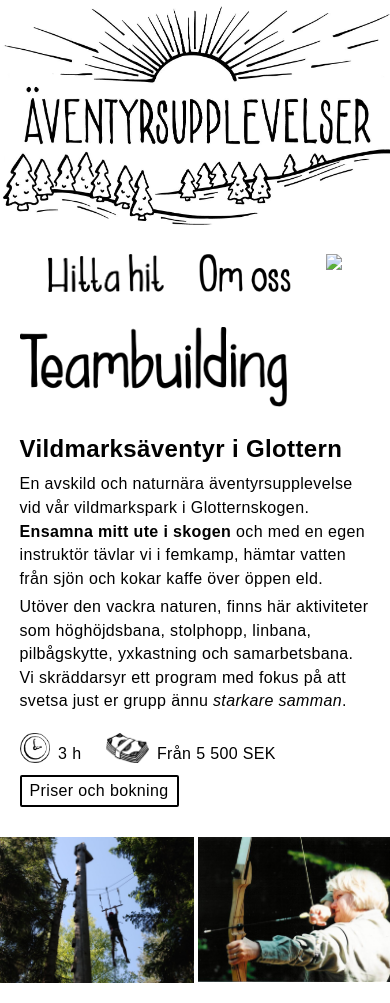
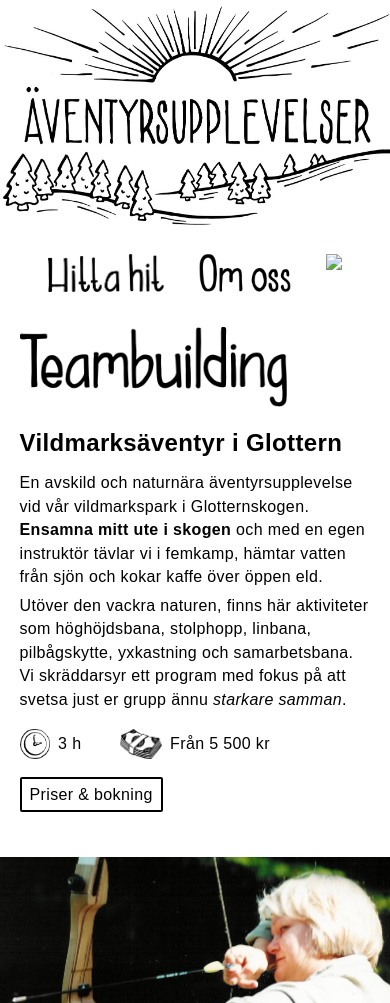
Before and after one commit to aventyrsupplevelser/aventyrsupplevelser.github.io, a Jekyll site: the page built from teambuildingnew.markdown, in a window 390 px wide. Shown: the top 1003 px of the page. Built offline with Jekyll 4.4.1, drawn with Linux system fonts in a browser that asks for light colours; some of the changed text lies outside the part shown; grey boxes are pictures that could not be loaded.

Commit message:
new teamb try

```diff
--- a/_layouts/defaultnew.html
+++ b/_layouts/defaultnew.html
@@ -265,6 +265,20 @@
 				border: none;
 			}
 
+			.paddelinfo {
+				margin: 20px 0px 5px 0px;
+			}
+
+			.paddelinfo a {
+				border: solid 2px;
+				padding: 5px 10px;
+				border-radius: 2px;
+			}
+
+			.paddelinfo a:hover {
+				border: dashed 2px;
+			}
+
 			#pristabell a {
 				border: none;
 			}
@@ -443,27 +457,52 @@
 					margin: 0 auto;
 				}
 
+
 				.pakettext {
 					width: 75vw;
 					margin: 0 auto;
-					padding: 30px 0px;
+					padding: 30px 0px 80px;
 				}
 
 				.paketmedia {
-					width: 75vw;
+					width: 100vw;
 					grid-template-columns: 1fr 1fr 1fr 1fr;
 					margin: 0 auto;
 				}
 
+				#annat {
+					display: flex;
+					flex-direction: column;
+					margin: 0 auto;
+					padding-top: 40px;
+				}
 
+				#annat > div {
+					flex-direction: column;
+				}
 
-				#pristabell{
-					width: 100vw;
+				#annat > div:nth-child(even) {
+					flex-direction: column;
+				}
+
+				#annat > div > div {
+					width: 75vw;
+					padding: 0px 0px 15px 0px;
+				}
+
+				#annat img {
+					height: 200px;
+					object-fit: cover;
+				}
+
+				#pristabell {
+					width: 90vw;
+					margin: 0 auto;
 				}
 
 			}
 
-			@media (max-width: 950px) {
+			@media (max-width: 820px) {
 
 				.paketmedia {
 					display: flex;
@@ -473,6 +512,8 @@
 
 				.paketmedia img {
 					width: 49.7vw;
+					height: calc(80px + 20vw);
+					object-fit: cover;
 				}
 
 				.paketmedia > a:nth-child(n+3) {
@@ -480,7 +521,6 @@
 				}
 
 			}
-
 
 			@media (max-width: 800px) {
 
@@ -530,7 +570,15 @@
 
 				.pakettext {
 					width: 85vw;
-					padding: 30px 0px;
+					padding: 10px 0px 70px;
+				}
+
+				#annat {
+					padding-top: 40px;
+				}
+
+				#annat > div > div {
+					width: 85vw;
 				}
 
 				#footer {
@@ -582,6 +630,10 @@
 					padding-bottom: 1.5vw;
 				}
 
+				#everything {
+					font-size: 16px;
+				}
+
 				#everything > img {
 					width: calc(150px + 30vw);
 					margin: 25px 0vw 0px 5vw;
@@ -589,38 +641,97 @@
 
 				.paket {
 					padding-top: 0px;
+					padding-bottom: calc(20px);
+				}
+
+				.paket h2 {
+					line-height: 1.35em;
 				}
 
 				.pakettext {
 					width: 90vw;
-					font-size: 16px;
 					line-height: 1.47em;
+					padding-bottom: 50px;
 				}
 
-				.paketinfo {
-					flex-wrap: wrap;
+				.paketmedia img {
+					object-fit: fill;
 				}
 
 				.paketinfo img {
 					height: 30px;
 					padding-right: 8px;
-					margin-bottom: 12px;
 				}
 
 				.paketinfo > div {
-					padding-right: 25px;
+					padding-right: 22px;
 				}
 
 				.paketinfo a {
+					width: min-content;
+					height: min-content;
 					padding: 4px 8px;
-					line-height: 1.3em;
-					text-align: left;
-					height: min-content;
+				}
+
+				.paddelinfo {
+					margin: 15px 0px 5px 0px;
+				}
+
+				.paddelinfo a {
+					border: solid 2px;
+					padding: 4px 8px;
+				}
+
+				.paddelinfo a:hover {
+					border: dashed 2px;
+				}
+
+				#annat > div > div {
+					width: 100vw;
+				}
+
+				.annattext {
+					width: 90vw !important;
+				}
+
+				.annatmedia img {
+					width: 100vw;
+				}
+
+				.annatmedia img:nth-child(even) {
+					display: none;
+				}
+
+
+
+			}
+
+			@media (max-width: 430px) {
+
+				.paketinfo {
+					display: grid;
+					grid-template-columns: 100px 70vw;
+					grid-template-rows: 65px 40px;
+					padding-top: 0px;
+					grid-row-gap: 0px;
+				}
+
+				.pakettext {
+					padding: 20px 0px 40px;
+				}
+
+				.paketmedia img {
+					width: 100vw;
+					object-fit: cover;
+					height: calc(120px + 20vw);;
+				}
+
+				.paketmedia > a:nth-child(n+2) {
+					display: none;
 				}
 
 
 			}
-
 </style>
 </head>
 <body>
--- a/teambuildingnew.markdown
+++ b/teambuildingnew.markdown
@@ -21,14 +21,14 @@ layout: defaultnew
 			</div>
 			<div>
 				<img src="/images/money2.png">
-				Från&nbsp;5&nbsp;500&nbsp;SEK
+				Från&nbsp;5&nbsp;500&nbsp;kr
 			</div>
-			<a href="#pristabell" >Priser&nbsp;och&nbsp;bokning</a>
+			<a href="#pristabell" >Priser&nbsp;&&nbsp;bokning</a>
 		</div>
 	</div>
 	<div class="paketmedia">
+		    <a href="/images/pilbage.jpg"><img src="/images/pilbage.jpg"></a>
 			<a href="/images/stolphang.jpg"><img src="/images/stolphang.jpg"></a>
-		    <a href="/images/pilbage.jpg"><img src="/images/pilbage.jpg"></a>
 			<a href="/images/solitar.jpg"><img src="/images/solitar.jpg"></a>
 			<a href="/images/rodd.jpg"><img src="/images/rodd.jpg"></a>
 	</div>
@@ -48,9 +48,9 @@ layout: defaultnew
 				</div>
 				<div>
 					<img src="/images/money2.png">
-					Från&nbsp;4&nbsp;000&nbsp;SEK
+					Från&nbsp;4&nbsp;000&nbsp;kr
 				</div>
-				<a href="#pristabell">Priser&nbsp;och&nbsp;bokning</a>
+				<a href="#pristabell">Priser&nbsp;&&nbsp;bokning</a>
 			</div>
 	</div>
 	<div class="paketmedia">
@@ -75,16 +75,16 @@ layout: defaultnew
 				</div>
 				<div >
 					<img src="/images/money2.png">
-					Från&nbsp;5&nbsp;000&nbsp;SEK
+					Från&nbsp;5&nbsp;000&nbsp;kr
 				</div>
-				<a href="#pristabell">Priser&nbsp;och<br class="narrowbr">&nbsp;bokning</a>
+				<a href="#pristabell">Priser&nbsp;&&nbsp;bokning</a>
 			</div>
 		</div>
 		<div class="paketmedia">
-					<a href="/images/elden.jpg"><img src="/images/elden.jpg"></a>
+					<a href="/images/glodvandring.jpg"><img src="/images/glodvandring.jpg"></a>
 					<a href="/images/glas.jpg"><img src="/images/glas.jpg"></a>
 					<a href="/images/halsbryt.jpg"><img src="/images/halsbryt.jpg"></a>
-					<a href="/images/glodvandring.jpg"><img src="/images/glodvandring.jpg"></a>
+					<a href="/images/elden.jpg"><img src="/images/elden.jpg"></a>
 		</div>
 </div>
 <div class="paket">
@@ -95,13 +95,13 @@ layout: defaultnew
 			Det ligger alltid kanoter vid Sörsjön och Glottern, men vi kan också hjälpa er transportera dem ut dit ni vill paddla. Vi har både kanadensare (öppna kanoter) och kajaker (stängda) till&nbsp;uthyrning.
 			<br>
 			Vi anordnar även <strong>paddlingskurser</strong> eller paddlingar med&nbsp;guide!
-			<div class="paketinfo">
-			<a href="#kanot">Priser&nbsp;och&nbsp;bokning</a>
+			<div class="paddelinfo">
+			<a href="#kanot">Priser&nbsp;&&nbsp;bokning</a>
 			</div>
 	</div>
 	<div class="paketmedia">
+			<a href="/images/paddlinggrabbar.jpg"><img style="object-position: 50% 100%;" src="/images/paddlinggrabbar.jpg"></a>
 			<a href="/images/kajak.jpg"><img src="/images/kajak.jpg"></a>
-			<a href="/images/paddlinggrabbar.jpg"><img src="/images/paddlinggrabbar.jpg"></a>
 			<a href="/images/kajakvatten.jpg"><img src="/images/kajakvatten.jpg"></a>
 			<a href="/images/kanothyra.jpg"><img src="/images/kanothyra.jpg"></a>
 	</div>
@@ -123,11 +123,11 @@ layout: defaultnew
 		<div>
 			<div class="annattext">
 				<h3>Klippklättring</h3>
-				Vi arrangerar klätterdagar och prova på-arrangemang vid klätterparadiset Ågelsjön. Nästa tillfälle är 28 juni 2020. Priset är 1100&nbsp;SEK per person för 6&nbsp;timmar (10.00&nbsp;–&nbsp;16.00).
+				Vi arrangerar klätterdagar och prova på-arrangemang vid klätterparadiset Ågelsjön. Nästa tillfälle är 28 juni 2020. Priset är 1100&nbsp;kr per person för 6&nbsp;timmar (10.00&nbsp;–&nbsp;16.00).
 			</div>
 			<div class="annatmedia">
-				<img src="/images/klattringuppe.jpg">
-				<img src="/images/klippklattring.jpg">
+				<img style="object-position: 50% 00%;" src="/images/klippklattring.jpg">
+				<img style="object-position: 50% 00%;" src="/images/klattringuppe.jpg">
 			</div>
 		</div>
 
@@ -137,8 +137,8 @@ layout: defaultnew
 				Med tunnor, rep och brädor ska ni i lag konstruera en egen farkost. När startskottet går gäller det att komma först i mål – utan att lagmedlemmarna hamnar i&nbsp;vattnet!
 			</div>
 			<div class="annatmedia">
-				<img src="/images/flottregatta.jpg">
-				<img src="/images/flottesjosatt.jpg">
+				<img style="object-position: 50% 85%;" src="/images/flottesjosatt.jpg">
+				<img style="object-position: 50% 00%;" src="/images/flottregatta.jpg">
 			</div>
 		</div>
 
@@ -148,8 +148,8 @@ layout: defaultnew
 				En lådbil ska formas med hjälp av hjul, axlar, muttrar och plywood. Vi ger tips till en person i varje grupp som får ansvaret att vidareförmedla till&nbsp;gruppmedlemmarna.
 			</div>
 			<div class="annatmedia">
-				<img src="/images/ladbilsrace.jpg">
-				<img src="/images/ladbilassembly.jpg">
+				<img style="object-position: 50% 00%;" src="/images/ladbilsrace.jpg">
+				<img style="object-position: 50% 100%;" src="/images/ladbilassembly.jpg">
 			</div>
 		</div>
 
@@ -168,34 +168,34 @@ layout: defaultnew
 		<tr>
 			<td><a href="#sorsjonsaventyrspark">Sörsjöns Äventyrspark</a></td>
 			<td>2.5 h</td>
-			<td>4 000 SEK</td>
-			<td>400 SEK exkl. moms</td>
-			<td>400 SEK</td>
-			<td>300 SEK</td>
+			<td>4 000 kr</td>
+			<td>400 kr exkl. moms</td>
+			<td>400 kr</td>
+			<td>300 kr</td>
 		</tr>
 		<tr>
 			<td><a href="#aventyriglottern">Äventyr i Glottern</a></td>
 			<td>3 h</td>
-			<td>5 500 SEK</td>
-			<td>550 SEK exkl. moms</td>
-			<td>550 SEK</td>
-			<td>400 SEK</td>
+			<td>5 500 kr</td>
+			<td>550 kr exkl. moms</td>
+			<td>550 kr</td>
+			<td>400 kr</td>
 		</tr>
 		<tr>
 			<td><a href="#teambuilding">Teambuilding</a></td>
 			<td>2 h</td>
-			<td>4 000 SEK</td>
-			<td>400 SEK exkl. moms</td>
-			<td>400 SEK</td>
-			<td>250 SEK</td>
+			<td>4 000 kr</td>
+			<td>400 kr exkl. moms</td>
+			<td>400 kr</td>
+			<td>250 kr</td>
 		</tr>
 		<tr>
 			<td><a href="#glodvandring">Glödvandring</a></td>
 			<td>1.5 h</td>
-			<td>5 000 SEK</td>
-			<td>450 SEK exkl. moms</td>
-			<td> 450 SEK</td>
-			<td>450 SEK</td>
+			<td>5 000 kr</td>
+			<td>450 kr exkl. moms</td>
+			<td> 450 kr</td>
+			<td>450 kr</td>
 		</tr>
 	</table>
 	<table class="mobiltable">
@@ -210,34 +210,34 @@ layout: defaultnew
 		<tr>
 			<td><a href="#sorsjonsaventyrspark">Sörsjöns Äventyrspark</a></td>
 			<td>2.5 h</td>
-			<td>4 000 SEK</td>
-			<td>400 SEK</td>
-			<td>400 SEK</td>
-			<td>300 SEK</td>
+			<td>4 000 kr</td>
+			<td>400 kr</td>
+			<td>400 kr</td>
+			<td>300 kr</td>
 		</tr>
 		<tr>
 			<td><a href="#aventyriglottern">Äventyr i Glottern</a></td>
 			<td>3 h</td>
-			<td>5 500 SEK</td>
-			<td>550 SEK</td>
-			<td>550 SEK</td>
-			<td>400 SEK</td>
+			<td>5 500 kr</td>
+			<td>550 kr</td>
+			<td>550 kr</td>
+			<td>400 kr</td>
 		</tr>
 		<tr>
 			<td><a href="#teambuilding">Teambuilding</a></td>
 			<td>2 h</td>
-			<td>4 000 SEK</td>
-			<td>400 SEK</td>
-			<td>400 SEK</td>
-			<td>250 SEK</td>
+			<td>4 000 kr</td>
+			<td>400 kr</td>
+			<td>400 kr</td>
+			<td>250 kr</td>
 		</tr>
 		<tr>
 			<td><a href="#glodvandring">Glödvandring</a></td>
 			<td>1.5 h</td>
-			<td>5 000 SEK</td>
-			<td>450 SEK</td>
-			<td> 450 SEK</td>
-			<td>450 SEK</td>
+			<td>5 000 kr</td>
+			<td>450 kr</td>
+			<td> 450 kr</td>
+			<td>450 kr</td>
 		</tr>
 	</table>
 	<p style="display:inline-block;">
@@ -256,13 +256,13 @@ layout: defaultnew
 				</tr>
 				<tr>
 					<td>Kanadensare</td>
-					<td>300 SEK</td>
-					<td>1000 SEK</td>
+					<td>300 kr</td>
+					<td>1000 kr</td>
 				</tr>
 				<tr>
 					<td>Kajak</td>
-					<td>350 SEK</td>
-					<td>1000 SEK</td>
+					<td>350 kr</td>
+					<td>1000 kr</td>
 				</tr>
 			</table>
 		</div>
```
